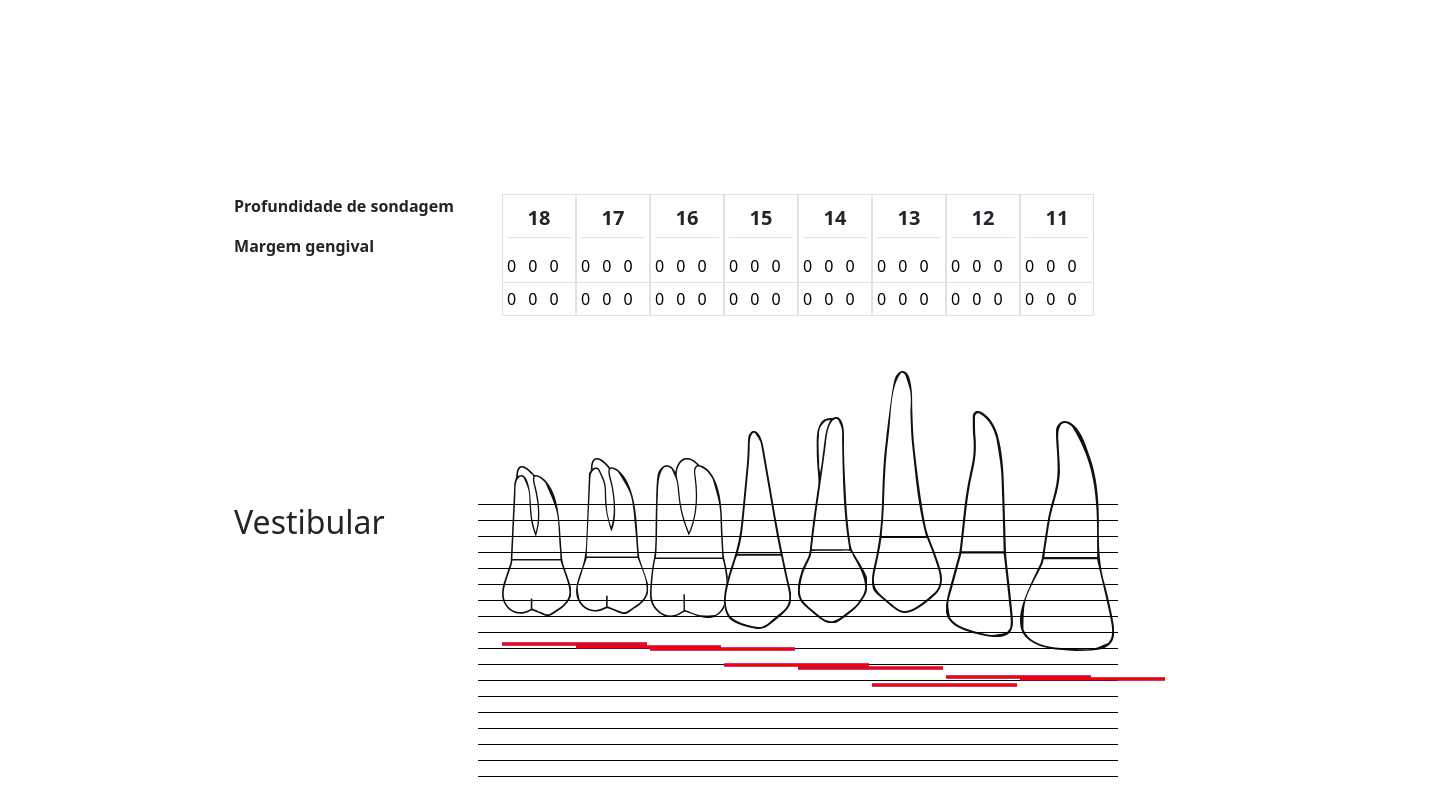
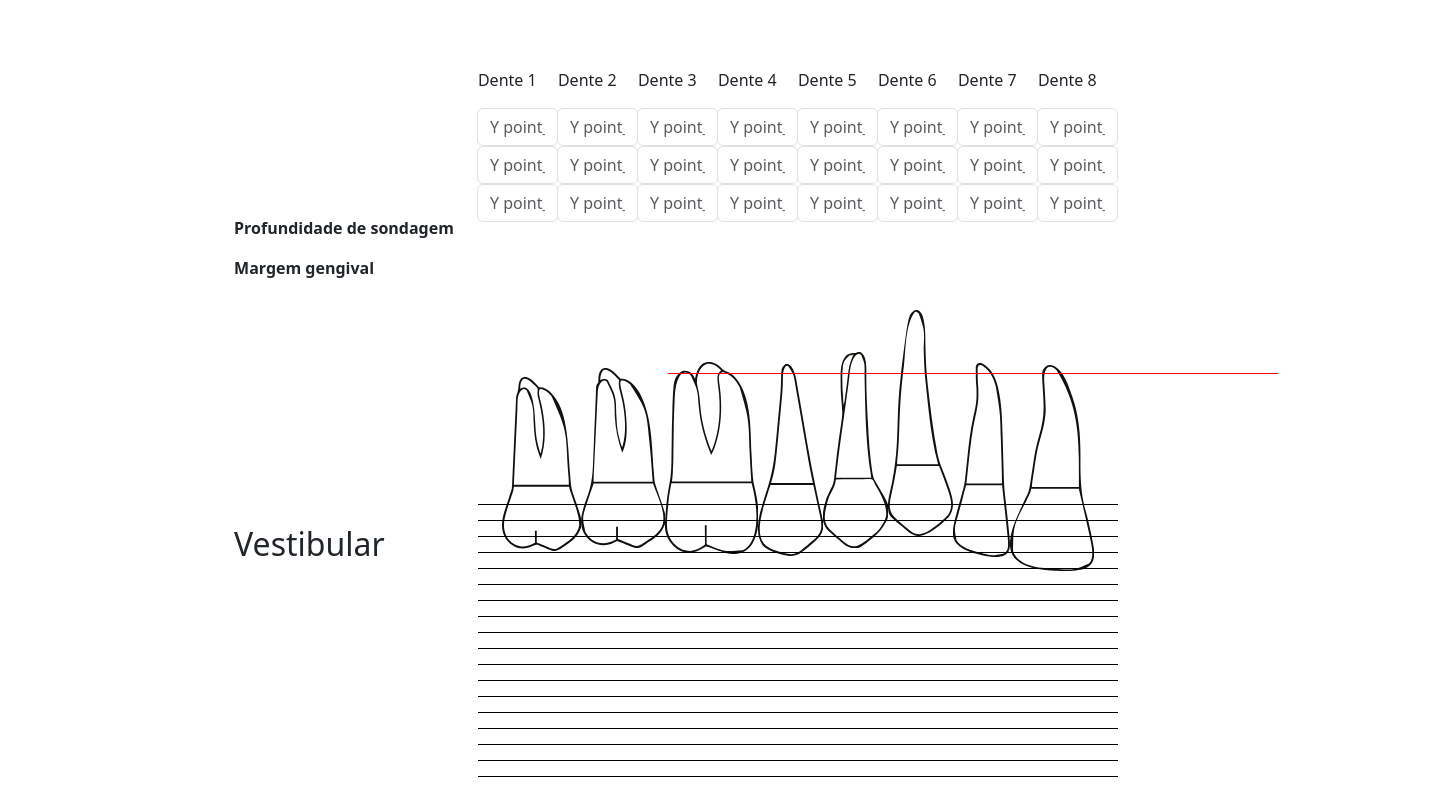
Before and after one commit to brunosantosss/Periodontal-POC, a React (Vite) app: page / in a window 1280 px wide. Shown: the whole page, 1438 px wide, since content can reach past the window. Built offline with nearby package versions, Linux system fonts and the light colour scheme.

Commit message:
(new) gráfico em SVG seguindo em uma unica linha. deu certo.

```diff
--- a/src/App.jsx
+++ b/src/App.jsx
@@ -2,10 +2,12 @@ import 'bootstrap/dist/css/bootstrap.min.css';
 import 'bootstrap/dist/js/bootstrap.bundle.min';
 
 import Exame from './Components/Exame';
+import TesteSVG from './TesteSVG';
 
 function App() {
   return (
     <>
+      {/* <TesteSVG /> */}
       <Exame />
     </>
   )
--- a/src/Components/DenteComponent/DenteDrawLinePS/index.jsx
+++ b/src/Components/DenteComponent/DenteDrawLinePS/index.jsx
@@ -1,34 +1,66 @@
-const DenteDrawLinePS = ({ graphicLineHeight, CordY1 = 0, CordY2 = 0, CordY3 = 0 }) => {
-    let values = [CordY1, CordY2, CordY3];
+import React, { useState } from 'react';
 
-    const width = 145;
-    const height = 450;
-    const padding = 0;
+const DenteDrawLinePS = () => {
+    const xCoords = [
+        { point_one: 350, point_two: 420, point_three: 485 },
+        { point_one: 520, point_two: 580, point_three: 645 },
+        { point_one: 690, point_two: 760, point_three: 850 },
+        { point_one: 880, point_two: 920, point_three: 970 },
+        { point_one: 1000, point_two: 1050, point_three: 1090 },
+        { point_one: 1130, point_two: 1180, point_three: 1225 },
+        { point_one: 1270, point_two: 1315, point_three: 1360 },
+        { point_one: 1400, point_two: 1460, point_three: 1510 }
+    ];
 
-    const mapY = (value) => {
-        const minY = -15;
-        const maxY = 15;
-        return height - ((value - minY) / (maxY - minY)) * (height - padding * 2) - padding;
+    const [dentesYCoords, setDentesYCoords] = useState(
+        Array.from({ length: 8 }, () => ({ point_one: 0, point_two: 0, point_three: 0 }))
+    );
+
+    const handleYInputChange = (denteIndex, pointName, value) => {
+        const updatedDentes = dentesYCoords.map((dente, index) =>
+            index === denteIndex ? { ...dente, [pointName]: Number(value) } : dente
+        );
+        setDentesYCoords(updatedDentes);
     };
 
-    const points = values.map((value, index) => {
-        const x = (index / (values.length - 1)) * (width - padding * 2) + padding;
-        const y = mapY(value);
-        return `${x},${y}`;
-    }).join(' ');
+    const points = dentesYCoords
+        .map((dente, index) =>
+            [
+                `${xCoords[index].point_one},${dente.point_one}`,
+                `${xCoords[index].point_two},${dente.point_two}`,
+                `${xCoords[index].point_three},${dente.point_three}`
+            ]
+        )
+        .flat()
+        .join(' ');
 
     return (
-        <div className="position-absolute z-3" style={{top: graphicLineHeight+"em"}}>
-            <svg preserveAspectRatio="none" height={height} xmlns="http://www.w3.org/2000/svg" >
-                <polyline
-                    points={points}
-                    fill="none"
-                    stroke="blue"
-                    strokeWidth="3"
-                />
+        <div className="vw-100 vh-100 d-flex justify-content-around align-items-center flex-column position-absolute z-2">
+            <div className='d-flex align-items-center w-50'>
+                {dentesYCoords.map((dente, denteIndex) =>
+                    <div key={denteIndex} className="input-group mb-3 w-25 d-flex flex-column">
+                        <p>Dente {denteIndex + 1}</p>
+                        {Object.keys(dente).map((pointName) => (
+                            <div key={pointName}>
+                                <input
+                                    type="number"
+                                    className="form-control"
+                                    placeholder={`Y ${pointName}`}
+                                    aria-label={`Y ${pointName}`}
+                                    aria-describedby="basic-addon1"
+                                    onChange={(e) => handleYInputChange(denteIndex, pointName, (e.target.value * 20) || 0)}
+                                />
+                            </div>
+                        ))}
+                    </div>
+                )}
+            </div>
+
+            <svg style={{ width: "75%", height: "22.5em" }}>
+                <polyline fill="red" stroke="red" fillOpacity={0.0} strokeWidth={2} points={points} />
             </svg>
         </div>
     );
-}
+};
 
 export default DenteDrawLinePS;
--- a/src/Components/DenteComponent/index.jsx
+++ b/src/Components/DenteComponent/index.jsx
@@ -1,91 +1,13 @@
 import { useState } from "react";
-
-import DenteDrawLineMG from "./DenteDrawLineMG";
-import DenteDrawLinePS from "./DenteDrawLinePS";
 
 import style from "./index.module.css";
 
 const DenteComponent = ({ denteNumber, denteIcon, height, graphicLineHeight, denteWidth = 100 }) => {
-
-    const [ valuePSCord1, setValuePSCord1 ] = useState(0);
-    const [ valuePSCord2, setValuePSCord2 ] = useState(0);
-    const [ valuePSCord3, setValuePSCord3 ] = useState(0);
-
-    const [ valueMGCord1, setValueMGCord1 ] = useState(0);
-    const [ valueMGCord2, setValueMGCord2 ] = useState(0);
-    const [ valueMGCord3, setValueMGCord3 ] = useState(0);
-
     return (
         <>
             <div className="h-100 d-flex flex-column gap-5">
-                <div className="w-100 d-flex flex-column border">
-                    <div className="d-flex flex-column border-bottom p-1">
-                        <p className="text-center fw-bold fs-5 border-bottom p-1">{denteNumber}</p>
-                        <div className="w-100 d-flex">
-                            <input type="number" id="PS_Cord1"
-                                className="w-25 flex-fill border border-0"
-                                value={valuePSCord1}
-                                onChange={(e) => {
-                                    setValuePSCord1(e.target.value > 0 ? e.target.value : 0)
-                                }}
-
-                                />
-                            <input type="number" id="PS_Cord2"
-                                className="w-25 flex-fill border border-0"
-                                value={valuePSCord2}
-                                onChange={(e) => {
-                                    setValuePSCord2(e.target.value > 0 ? e.target.value : 0)
-                                }}
-                                />
-                            <input type="number" id="PS_Cord3"
-                                className="w-25 flex-fill border border-0"
-                                value={valuePSCord3}
-                                onChange={(e) => {
-                                    setValuePSCord3(e.target.value > 0 ? e.target.value : 0)
-                                }}
-                                />
-                        </div>
-                    </div>
-                    <div className="d-flex flex-column p-1">
-                        <div className="w-100 d-flex">
-                            <input type="number" id="MG_Cord1"
-                                className="w-25 flex-fill border border-0"
-                                value={valueMGCord1}
-                                onChange={(e) => {
-                                    setValueMGCord1(e.target.value > 0 ? e.target.value : 0)
-                                }}
-                                />
-                            <input type="number" id="MG_Cord2"
-                                className="w-25 flex-fill border border-0"
-                                value={valueMGCord2}
-                                onChange={(e) => {
-                                    setValueMGCord2(e.target.value > 0 ? e.target.value : 0)
-                                }}
-                                />
-                            <input type="number" id="MG_Cord3"
-                                className="w-25 flex-fill border border-0"
-                                value={valueMGCord3}
-                                onChange={(e) => {
-                                    setValueMGCord3(e.target.value > 0 ? e.target.value : 0)
-                                }}
-                            />
-                        </div>
-                    </div>
-                </div>
                 <div className={ style.dente_container + " w-100 h-100 d-flex justify-content-center align-items-center"}>
                     <div className="position-relative d-flex justify-content-start align-items-center">
-                        <DenteDrawLinePS
-                            graphicLineHeight={graphicLineHeight}
-                            CordY1={valuePSCord1}
-                            CordY2={valuePSCord2}
-                            CordY3={valuePSCord3}
-                        />
-                        <DenteDrawLineMG
-                            graphicLineHeight={graphicLineHeight}
-                            CordY1={valueMGCord1}
-                            CordY2={valueMGCord2}
-                            CordY3={valueMGCord3}
-                        />
                         <img src={denteIcon} className={"position-relative"} style={{top: height+"px", width: denteWidth+"%"}}/>
                     </div>
                 </div>
--- a/src/Components/Exame/index.jsx
+++ b/src/Components/Exame/index.jsx
@@ -11,17 +11,19 @@ import vestibularDente11 from "../../assets/dentes/superior/vestibular/png/Dente
 import DenteComponent from "../DenteComponent";
 import GraphicExameLines from "../GraphicExameLines";
 
+import DenteDrawLinePS from "../DenteComponent/DenteDrawLinePS";
+
 import style from "./index.module.css";
 
 const dentesList = [
-    { denteNumber: 18, denteIcon: vestibularDente18, denteHeight: 56, graphicLineHeight: 0.6, denteWidth: 93 },
-    { denteNumber: 17, denteIcon: vestibularDente17, denteHeight: 51, graphicLineHeight: 0.9, denteWidth: 98 },
-    { denteNumber: 16, denteIcon: vestibularDente16, denteHeight: 53, graphicLineHeight: 1.2, denteWidth: 105 },
-    { denteNumber: 15, denteIcon: vestibularDente15, denteHeight: 45, graphicLineHeight: 3.4, denteWidth: 90 },
-    { denteNumber: 14, denteIcon: vestibularDente14, denteHeight: 35, graphicLineHeight: 3.850, denteWidth: 93 },
-    { denteNumber: 13, denteIcon: vestibularDente13, denteHeight: 7, graphicLineHeight: 6, denteWidth: 95 },
-    { denteNumber: 12, denteIcon: vestibularDente12, denteHeight: 39, graphicLineHeight: 5, denteWidth: 90 },
-    { denteNumber: 11, denteIcon: vestibularDente11, denteHeight: 51, graphicLineHeight: 5.3, denteWidth: 127 },
+    { denteNumber: 18, denteIcon: vestibularDente18, denteHeight: 64, graphicLineHeight: 0.6, denteWidth: 100 },
+    { denteNumber: 17, denteIcon: vestibularDente17, denteHeight: 58, graphicLineHeight: 0.9, denteWidth: 100 },
+    { denteNumber: 16, denteIcon: vestibularDente16, denteHeight: 58, graphicLineHeight: 1.2, denteWidth: 100 },
+    { denteNumber: 15, denteIcon: vestibularDente15, denteHeight: 60, graphicLineHeight: 3.4, denteWidth: 100 },
+    { denteNumber: 14, denteIcon: vestibularDente14, denteHeight: 50, graphicLineHeight: 3.850, denteWidth: 100 },
+    { denteNumber: 13, denteIcon: vestibularDente13, denteHeight: 23, graphicLineHeight: 6, denteWidth: 100 },
+    { denteNumber: 12, denteIcon: vestibularDente12, denteHeight: 60, graphicLineHeight: 5, denteWidth: 100 },
+    { denteNumber: 11, denteIcon: vestibularDente11, denteHeight: 68, graphicLineHeight: 5.3, denteWidth: 100 },
 ];
 
 const Exame = () => {
@@ -38,6 +40,7 @@ const Exame = () => {
                     <div className="w-50 d-flex justify-content-center align-items-center">
 
                         <GraphicExameLines />
+                        <DenteDrawLinePS />
                         {
                             dentesList.map((dente) => (
                                 <DenteComponent denteNumber={dente.denteNumber} denteIcon={dente.denteIcon} height={dente.denteHeight} graphicLineHeight={dente.graphicLineHeight} denteWidth={dente.denteWidth}/>
--- /dev/null
+++ b/src/TesteSVG/index.jsx
@@ -0,0 +1,49 @@
+import { useState } from 'react';
+
+const TesteSVG = () => {
+    const [dentesYCoords, setDentesYCoords] = useState(
+        Array.from({ length: 8 }, () => ({ point_one: 0, point_two: 0, point_three: 0 }))
+    );
+
+    const handleInputChange = (denteIndex, pointName, value) => {
+        const updatedDentes = dentesYCoords.map((dente, index) =>
+            index === denteIndex ? { ...dente, [pointName]: value } : dente
+        );
+        setDentesYCoords(updatedDentes);
+    };
+
+    const points = dentesYCoords
+        .map((dente, index) =>
+            [`${(index * 150) + 40},${dente.point_one}`, `${(index * 150) + 80},${dente.point_two}`, `${(index * 150) + 160},${dente.point_three}`]
+        )
+        .flat()
+        .join(' ');
+
+    return (
+        <div className="vw-100 vh-100 d-flex justify-content-around align-items-center flex-column">
+            <div className='d-flex flex-column align-items-center w-100'>
+                {dentesYCoords.map((dente, denteIndex) => (
+                    <div key={denteIndex} className="input-group mb-3 w-50">
+                        {Object.keys(dente).map((pointName) => (
+                            <input
+                                key={pointName}
+                                type="number"
+                                className="form-control"
+                                placeholder="Valor"
+                                aria-label="Valor"
+                                aria-describedby="basic-addon1"
+                                onChange={(e) => handleInputChange(denteIndex, pointName, e.target.value || 0)}
+                            />
+                        ))}
+                    </div>
+                ))}
+            </div>
+
+            <svg style={{ width: "100%" }}>
+                <polyline fill="none" stroke="red" strokeWidth={2} points={points} />
+            </svg>
+        </div>
+    );
+};
+
+export default TesteSVG;
```
